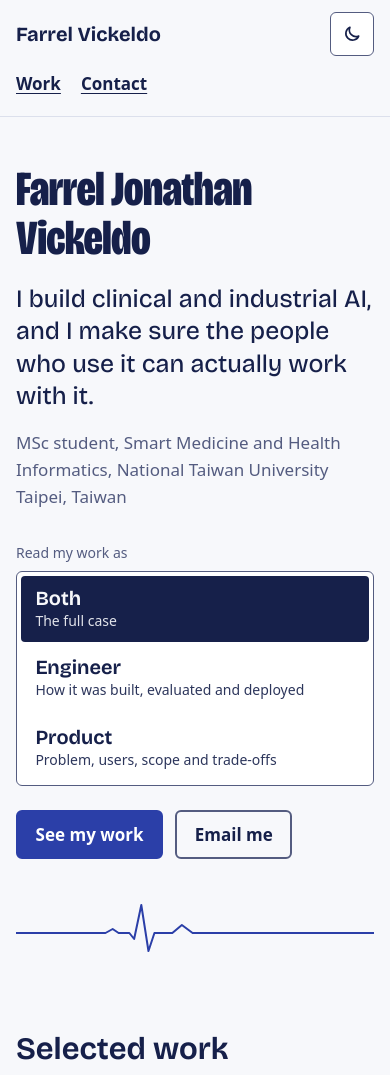
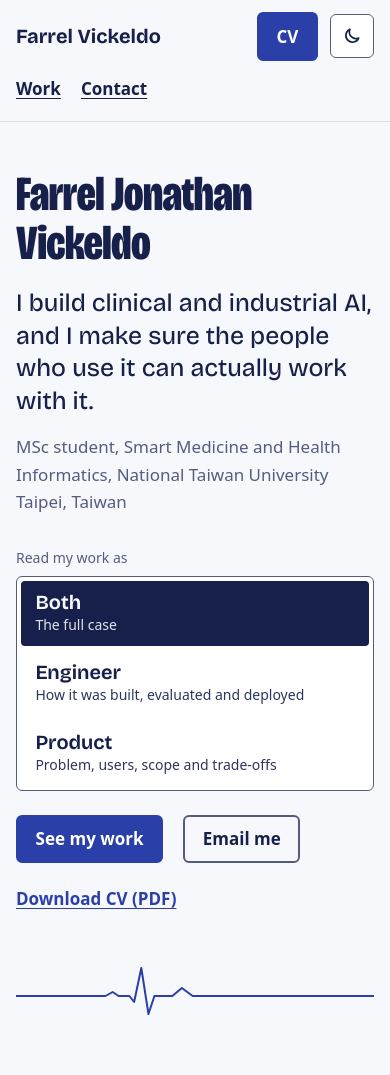
Before and after one commit to falthackel/portfolio, an Astro site: page / in a window 390 px wide. Shown: the top 1075 px of the page. Built offline with nearby package versions, Linux system fonts and the light colour scheme; Astro itself is replaced by a stand-in of ours; a web font is replaced by a local one.

Commit message:
Add CV download to header, hero and contact section
Co-Authored-By: Claude Opus 5.5 <noreply@anthropic.com>

```diff
--- a/src/components/Header.astro
+++ b/src/components/Header.astro
@@ -17,7 +17,7 @@ const cv = (site as { cv?: string }).cv;
     </nav>
     <div class="site-header__controls">
       <div class="site-header__lens"><LensSwitch size="compact" id="header-lens" /></div>
-      {cv && <a class="button button--primary site-header__cv" href={cv} download>Download CV</a>}
+      {cv && <a class="button button--primary site-header__cv" href={cv} download><span class="site-header__cv-extra">Download </span>CV</a>}
       <ThemeToggle />
     </div>
   </div>
@@ -48,6 +48,9 @@ const cv = (site as { cv?: string }).cv;
   .site-header__controls { display: flex; align-items: center; gap: 0.75rem; }
   .site-header__lens { display: none; }
   .site-header__cv { min-height: 44px; }
+  @media (max-width: 479px) {
+    .site-header__cv-extra { display: none; }
+  }
 
   @media (min-width: 900px) {
     .brand { margin-right: 0; }
--- a/src/content/site.json
+++ b/src/content/site.json
@@ -1,6 +1,7 @@
 {
   "name": "Farrel Jonathan Vickeldo",
   "shortName": "Farrel Vickeldo",
+  "cv": "/cv/Farrel_Jonathan_Vickeldo_CV.pdf",
   "hero": {
     "statement": "I build clinical and industrial AI, and I make sure the people who use it can actually work with it.",
     "credential": "MSc student, Smart Medicine and Health Informatics, National Taiwan University",
@@ -8,9 +9,18 @@
   },
   "lensIntro": "Read my work as",
   "lenses": {
-    "both": { "label": "Both", "hint": "The full case" },
-    "engineer": { "label": "Engineer", "hint": "How it was built, evaluated and deployed" },
-    "product": { "label": "Product", "hint": "Problem, users, scope and trade-offs" }
+    "both": {
+      "label": "Both",
+      "hint": "The full case"
+    },
+    "engineer": {
+      "label": "Engineer",
+      "hint": "How it was built, evaluated and deployed"
+    },
+    "product": {
+      "label": "Product",
+      "hint": "Problem, users, scope and trade-offs"
+    }
   },
   "contact": {
     "heading": "Get in touch",
--- a/src/pages/index.astro
+++ b/src/pages/index.astro
@@ -23,6 +23,7 @@ const [lead, ...rest] = featured;
     <div class="hero__actions">
       <a class="button button--primary" href="#work">See my work</a>
       <a class="button button--secondary" href={`mailto:${site.contact.email}`}>Email me</a>
+      <a class="hero__cv" href={site.cv} download>Download CV (PDF)</a>
     </div>
     <Waveform />
   </section>
@@ -44,6 +45,7 @@ const [lead, ...rest] = featured;
       <li><span class="label">Email</span><a href={`mailto:${site.contact.email}`}>{site.contact.email}</a></li>
       <li><span class="label">LinkedIn</span><a href={site.contact.linkedin} rel="noopener">linkedin.com/in/falthackel</a></li>
       <li><span class="label">GitHub</span><a href={site.contact.github} rel="noopener">github.com/falthackel</a></li>
+      <li><span class="label">CV</span><a href={site.cv} download>Download CV (PDF)</a></li>
       <li><span class="label">Based in</span>{site.contact.location}</li>
     </ul>
   </section>
@@ -70,7 +72,8 @@ const [lead, ...rest] = featured;
   }
   .hero__meta { color: var(--muted); margin-bottom: 2rem; }
   .hero__lens { max-width: 44rem; margin-bottom: 1.5rem; }
-  .hero__actions { display: flex; flex-wrap: wrap; gap: 0.75rem; }
+  .hero__actions { display: flex; flex-wrap: wrap; align-items: center; gap: 0.75rem 1.25rem; }
+  .hero__cv { font-weight: 600; padding-block: 0.6rem; }
 
   @media (min-width: 900px) {
     .hero { padding-top: 5rem; }
```
Also changed, not shown: 1 other file.
